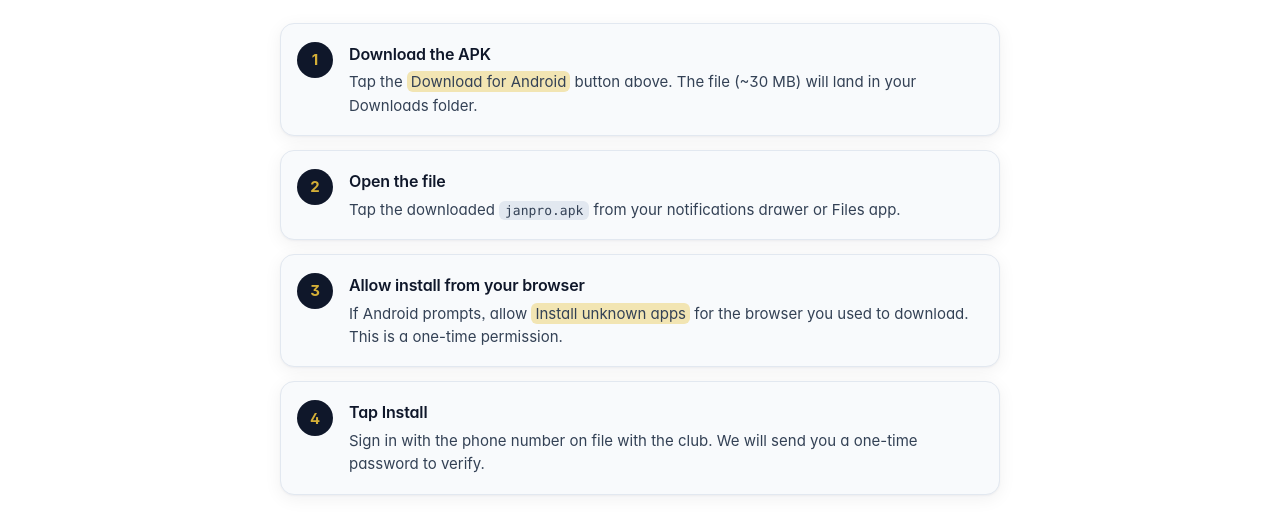
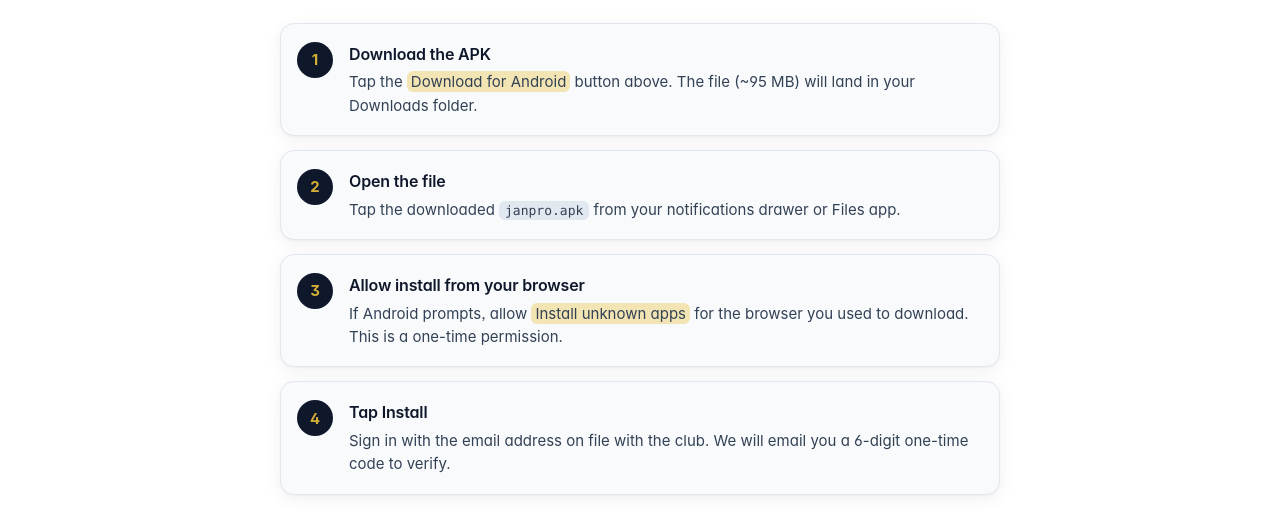
Before and after one commit to prithvishah12-dot/janpro-install, a plain HTML site: page index.html in a window 1280 px wide. Shown: the part 612-1138 px from the top of the page. Drawn offline with Linux system fonts and the light colour scheme; a web font is replaced by a local one.

Commit message:
Correct APK size (95MB) and switch to email OTP wording

```diff
--- a/index.html
+++ b/index.html
@@ -44,7 +44,7 @@
           <span class="step-num">1</span>
           <div class="step-body">
             <h3>Download the APK</h3>
-            <p>Tap the <em>Download for Android</em> button above. The file (~30 MB) will land in your Downloads folder.</p>
+            <p>Tap the <em>Download for Android</em> button above. The file (~95 MB) will land in your Downloads folder.</p>
           </div>
         </li>
         <li>
@@ -65,7 +65,7 @@
           <span class="step-num">4</span>
           <div class="step-body">
             <h3>Tap Install</h3>
-            <p>Sign in with the phone number on file with the club. We will send you a one-time password to verify.</p>
+            <p>Sign in with the email address on file with the club. We will email you a 6-digit one-time code to verify.</p>
           </div>
         </li>
       </ol>
```
